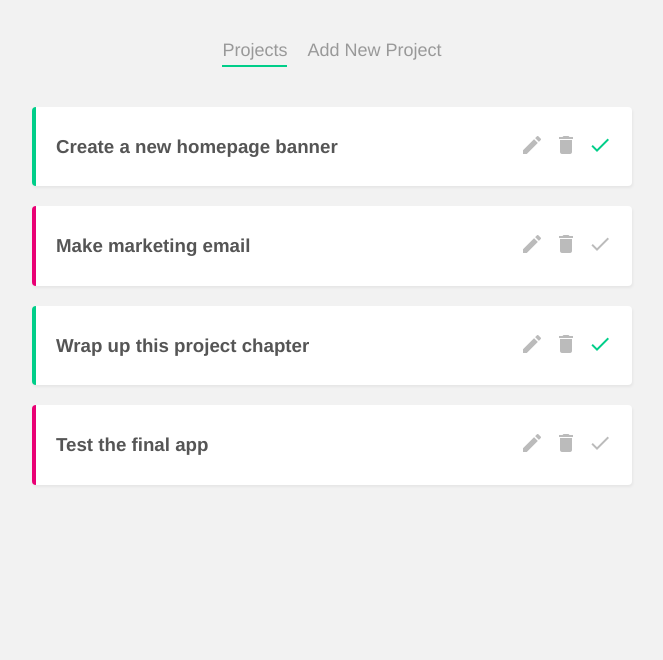
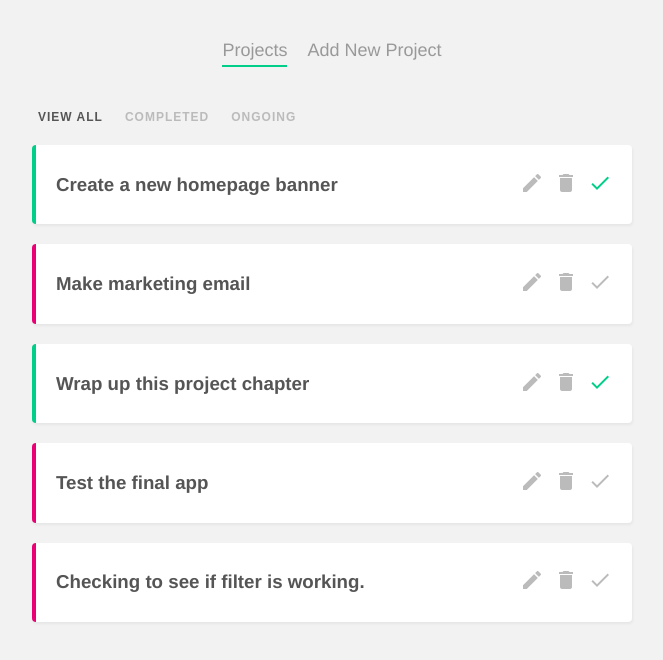
Before and after one commit to AdamJosephKalimi/vue-task-planner, a Vue app: page / in a window 1280 px wide. Shown: the top 660 px of the page, without its empty margins (308-971 px from the left). Built offline with nearby package versions, Linux system fonts and the light colour scheme; data requests are answered from the project's data file.

Commit message:
Filtered Nav complete

```diff
--- a/data/db.json
+++ b/data/db.json
@@ -23,6 +23,12 @@
       "details": "There seems to be an issue with redirecting after making the PATCH request. Looking into that with this.\n\nIf you can see this text, the app has successfully been updated.\n",
       "complete": false,
       "id": 4
+    },
+    {
+      "title": "Checking to see if filter is working.",
+      "details": "Is this being read?",
+      "complete": false,
+      "id": 5
     }
   ]
 }
--- /dev/null
+++ b/src/components/FilterNav.vue
@@ -0,0 +1,37 @@
+<template>
+    <nav class="filter-nav">
+        <!-- :class is taking in data from the props, which is checking what filterShowing is equal to in Home.vue -->
+        <button @click="updateFilter('all')" :class="{ active: filterShowing === 'all'}">View All</button>
+        <button @click="updateFilter('completed')" :class="{ active: filterShowing === 'completed'}">Completed</button>
+        <button @click="updateFilter('ongoing')" :class="{ active: filterShowing === 'ongoing'}">Ongoing</button>
+    </nav>
+</template>
+
+<script>
+export default {
+  props: [ 'filterShowing' ],
+  methods: {
+    updateFilter(showing) {
+      this.$emit("filterChange", showing);
+    }
+  }
+};
+</script>
+
+<style>
+.filter-nav button {
+  background: none;
+  border: none;
+  color: #bbb;
+  outline: none;
+  font-size: 12px;
+  text-transform: uppercase;
+  margin-right: 10px;
+  letter-spacing: 1px;
+  font-weight: bold;
+  cursor: pointer;
+}
+.filter-nav button.active {
+    color: #555;
+}
+</style>
--- a/src/views/Home.vue
+++ b/src/views/Home.vue
@@ -1,8 +1,10 @@
 <template>
   <div class="home">
+    <!-- $event is the data being transmitted with the $emit event in FilterNav.vue -->
+    <FilterNav @filterChange=" filterShowing = $event" :filterShowing="filterShowing" />
     <div v-if="projects.length">
       <!-- cycle throughthe projects -->
-      <div v-for="project in projects" :key="project.id">
+      <div v-for="project in filteredProjects" :key="project.id">
         <!-- saving the value of the projects above to the prop :projects -->
         <SingleProject :project="project" @delete="handleDelete" @complete="handleComplete"/>
       </div>
@@ -12,14 +14,28 @@
 
 <script>
 import SingleProject from '../components/SingleProject.vue'
+import FilterNav from '../components/FilterNav.vue'
+
 export default {
   name: 'Home',
   data() {
     return {
-      projects: []
+      projects: [],
+      filterShowing: 'all'
     }
   },
-  components: { SingleProject },
+  computed: {
+    filteredProjects() {
+      if (this.filterShowing === 'completed') {
+        return this.projects.filter(project => project.complete)
+      }
+      if (this.filterShowing === 'ongoing') {
+        return this.projects.filter(project => !project.complete)
+      }
+      return this.projects
+    }
+  },
+  components: { SingleProject, FilterNav },
   mounted() {
     fetch('http://localhost:3000/projects')
     //gets the response and parses the json
```
